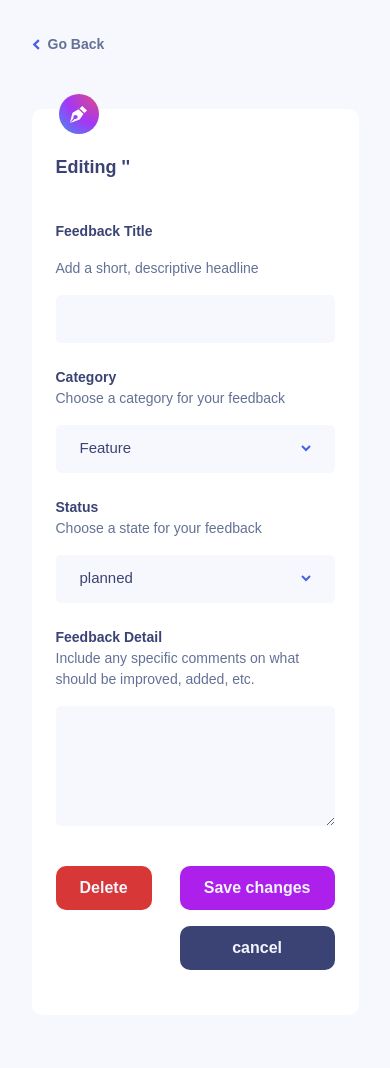
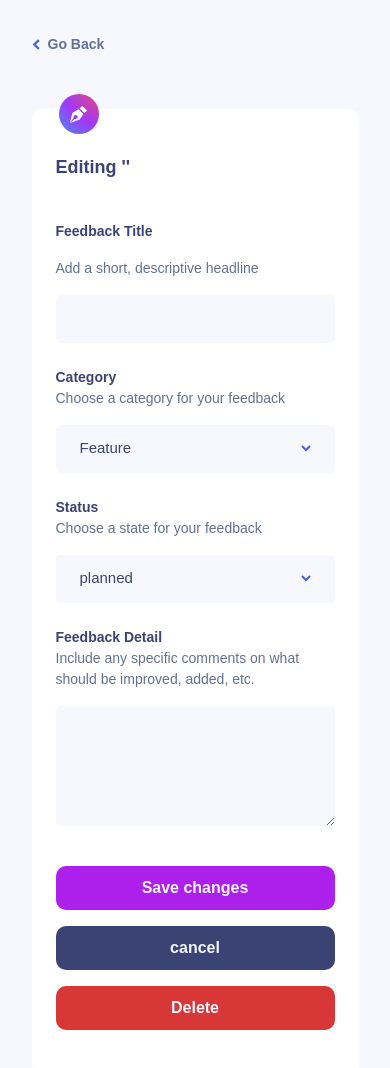
Before and after one commit to Sye-5pace/Product-feedback-app, a Vue app: page /editfeedback/1 in a window 390 px wide. Shown: the top 1068 px of the page. Built offline with nearby package versions, Linux system fonts and the light colour scheme.

Commit message:
:iphone: Style: update responsiveness

```diff
--- a/src/views/EditFeedback.vue
+++ b/src/views/EditFeedback.vue
@@ -178,7 +178,7 @@
                             <p class="text-[#D73737]" v-if="isValid">Can't be empty</p>
                         </div>
                     </div>
-                    <div class="flex gap-4 justify-between" v-once>
+                    <div class="flex gap-4 justify-between mobile:flex-col-reverse" v-once>
                         <button class="h-[2.75rem] px-6 bg-[#D73737] rounded-[0.625rem] flex items-center justify-center text-[#f2f4fe] font-bold" @click="cancelFeedback">Delete</button>
                         <div class="flex justify-between mobile:flex-col-reverse gap-4 mobile:gap-y-4">
                             <button class="h-[2.75rem] px-6 bg-[#3a4374] rounded-[0.625rem] flex items-center justify-center text-[#f2f4fe] font-bold" @click="cancelFeedback">cancel</button>
```
